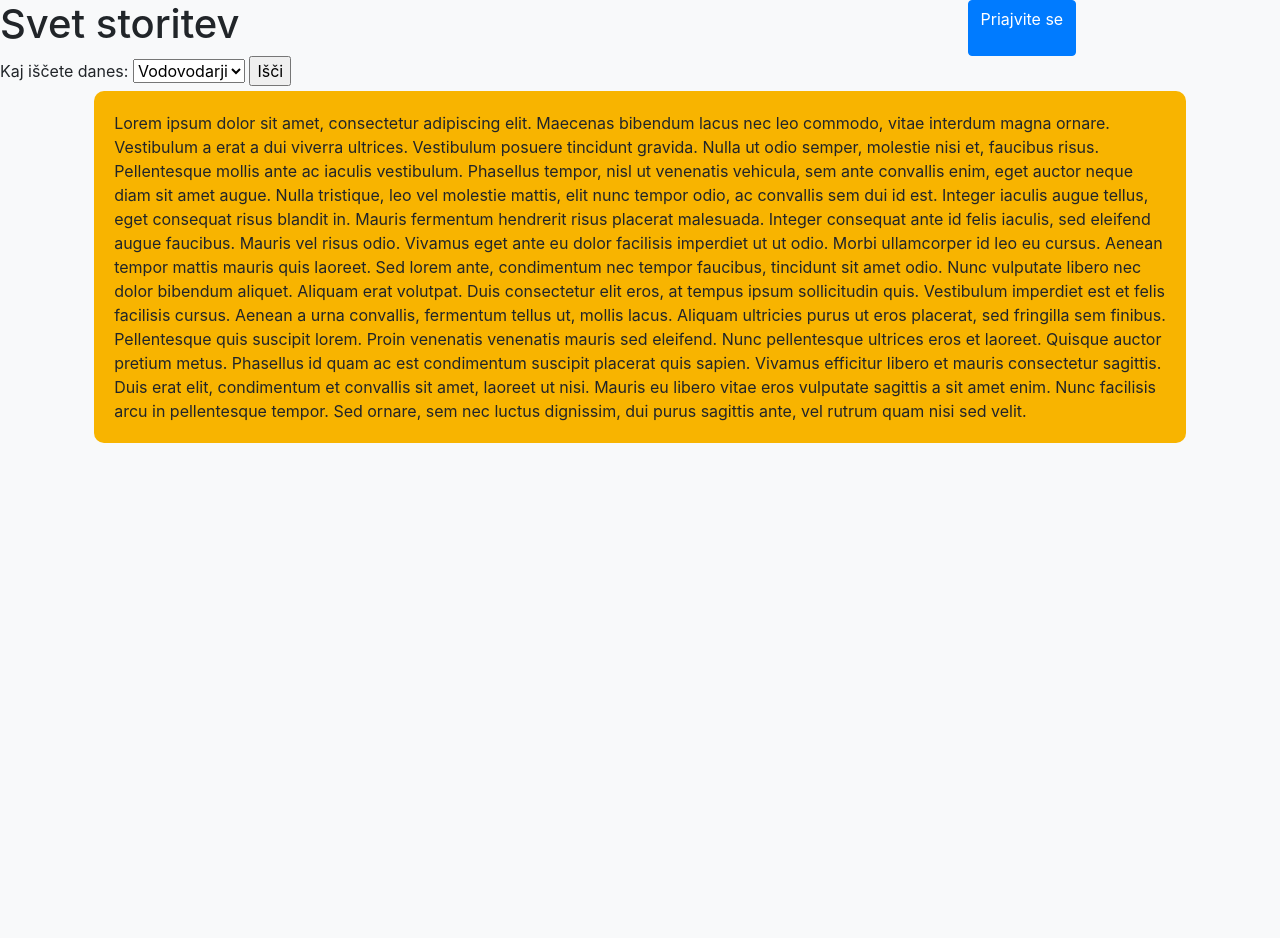
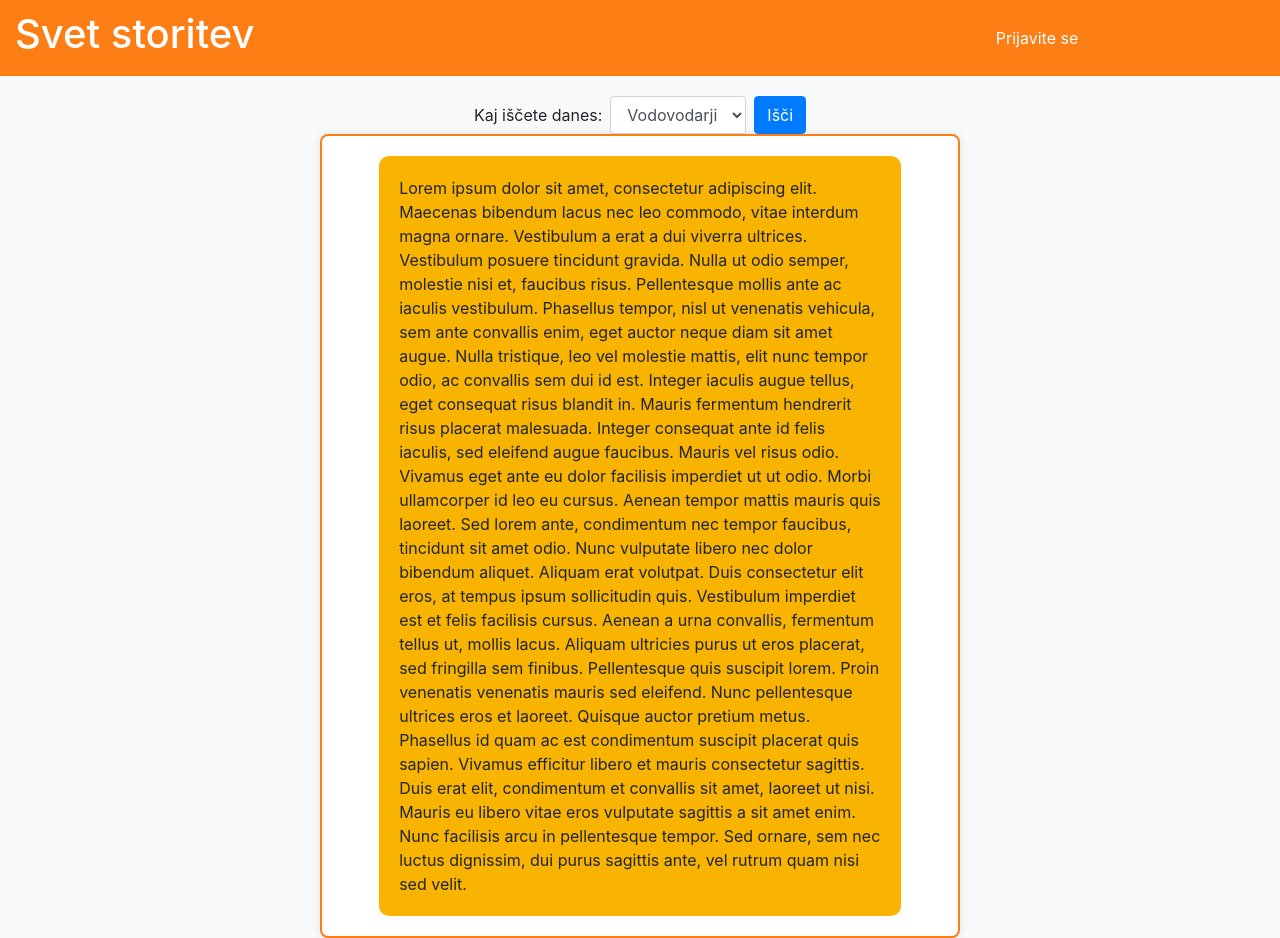
Before and after one commit to OddPixle/SvetStoritev, a PHP site: page /index.php in a window 1280 px wide. Before the commit the page ends 443 px from the top, so only its background shows below. Run offline with PHP 8.4, Linux system fonts and the light colour scheme.

Commit message:
Update index.php

```diff
--- a/index.php
+++ b/index.php
@@ -7,94 +7,84 @@
     <head>
         <title>Svet storitev</title>
         <link rel="stylesheet" href="https://cdn.jsdelivr.net/npm/bootstrap@4.6.2/dist/css/bootstrap.min.css">
+        <link rel="stylesheet" href="CSS/index.css">
         <link rel="stylesheet" href="CSS/main.css">
-        <link rel="stylesheet" href="CSS/index.css">
   <script src="https://cdn.jsdelivr.net/npm/jquery@3.7.1/dist/jquery.slim.min.js"></script>
   <script src="https://cdn.jsdelivr.net/npm/popper.js@1.16.1/dist/umd/popper.min.js"></script>
   <script src="https://cdn.jsdelivr.net/npm/bootstrap@4.6.2/dist/js/bootstrap.bundle.min.js"></script>
     </head>
     <body>
-        <div class=".container-fluid">
-        <div class="row">
+    <div class="container-fluid header">
+        <div class="row align-items-center">
             <h1 class="col-sm-9">Svet storitev</h1>
-        <?PHP
-        //username
+            <?php
             if(isset($_SESSION['ime'])){
                 $i=$_SESSION['ime'];
                 $p=$_SESSION['priimek'];
-            echo '<div class="col-sm-1 text-center margin-auto">'.$i.' '.$p.'</div>';
-            echo '<a href="uporabniki/settings.php" class="col-sm-1 text-center margin-auto"><img class="settings" src="uporabljeneSlike/cog.png"></a>';
-            echo '<a href="uporabniki/odjava.php" class="btn btn-primary scol-sm-1 text-center margin-auto">Odjava</a>';
-        }else{
-            echo '<a href="uporabniki/prijava_uporabnika.php" class="btn btn-primary">Priajvite se</a>';
+                echo '<div class="col-sm-1 text-center user-info">'.$i.' '.$p.'</div>';
+                echo '<a href="uporabniki/settings.php" class="col-sm-1 text-center"><img class="settings" src="uporabljeneSlike/cog.png"></a>';
+                echo '<a href="uporabniki/odjava.php" class="btn btn-primary col-sm-1 text-center">Odjava</a>';
+            } else {
+                echo '<a href="uporabniki/prijava_uporabnika.php" class="btn btn-primary col-sm-1">Prijavite se</a>';
             }
             ?>
         </div>
     </div>
-        <div class=".container-fluid">
-            <form action="#" method="post">
-                <label for="serviceType">Kaj iščete danes:</label>
-                <select id="serviceType" name="storitev">
+    <div class="container-fluid">
+        <form action="#" method="post" class="form-inline justify-content-center">
+            <label for="serviceType" class="mr-2">Kaj iščete danes:</label>
+            <select id="serviceType" name="storitev" class="form-control mr-2">
                 <option value="vodovodar">Vodovodarji</option>
                 <option value="keramicar">Keramičarji</option>
             </select>
-                <input type="submit" value="Išči">
+            <input type="submit" value="Išči" class="btn btn-primary">
         </form>
     </div>
-        <?PHP
+    <?php
     if(isset($_POST['storitev'])){
-        $sql="SELECT st.id, k.ime as kraj, s.ime as storitev, st.dodatki, u.ime, u.priimek FROM storitveniki st
+        $sql = "SELECT st.id, k.ime as kraj, s.ime as storitev, st.dodatki, u.ime, u.priimek
+                FROM storitveniki st
                 INNER JOIN storitev s ON s.id=st.storitev_id
                 INNER JOIN kraji k ON k.id=st.kraj_id
                 INNER JOIN uporabniki u ON u.id=st.uporabnik_id
-              WHERE s.ime=lower('".$_POST ['storitev']."')";
-        $storitveniki=mysqli_query($link,$sql);
+                WHERE s.ime=lower('".$_POST['storitev']."')";
+        $storitveniki = mysqli_query($link, $sql);
+
         if(mysqli_num_rows($storitveniki)){
-            while($prikaz=mysqli_fetch_array($storitveniki)){
-            $sqlSlike="SELECT filename FROM slike_storitveniki WHERE storitvenik_id='".$prikaz['id']."'";
-            $slike=mysqli_query($link, $sqlSlike);
-            echo '<div class="storitveniki_prikaz">';
-            //slideshow
-            $count=0;
-            $all=5;
-            while($row=mysqli_fetch_array($slike)){
+            while($prikaz = mysqli_fetch_array($storitveniki)){
+                $sqlSlike = "SELECT pot FROM slike_storitveniki WHERE storitvenik_id='".$prikaz['id']."'";
+                $slike = mysqli_query($link, $sqlSlike);
+                echo '<div class="container">';
+                echo '<div class="slideshow-text-container">';
+                echo '<div class="slideshow-container">';
+                $count = 0;
+                while($row = mysqli_fetch_array($slike)){
                     $count++;
-                echo'<div class="mySlides fade">
-                <div class="numbertext">'.$count.' /'.$all.'</div>
-                <img src="'.$row['filename'].'" style="width:100%">
-                <a class="prev" onclick="plusSlides(-1)">&#10094;</a>
-                <a class="next" onclick="plusSlides(1)">&#10095;</a>
-              </div>';
-            }
-            echo "<div class='ime'>".$prikaz['ime']." ".$prikaz['priimek']."</div>";
-            echo $prikaz['dodatki'];
+                    echo '<div class="mySlides">';
+                    echo '<div class="numbertext">'.$count.' / '.mysqli_num_rows($slike).'</div>';
+                    echo '<img src="'.$row['pot'].'" style="width:100%; height:auto;">';
                     echo '</div>';
                 }
-        }else{
-            echo 'Tukaj še ni storitvenikiv.';
+                echo '<a class="prev" onclick="plusSlides(-1)">&#10094;</a>';
+                echo '<a class="next" onclick="plusSlides(1)">&#10095;</a>';
+                echo '</div>'; // End of slideshow container
+
+                echo '<div class="pisava"><div class="ime">'.$prikaz['ime'].' '.$prikaz['priimek'].'</div>';
+                echo $prikaz['dodatki'];
+                echo '</div></div></div>';
             }
-    }else{
-        echo '<div class=".container"><div class="row justify-content-center"><div class="col-md-10 custom-bg"> Lorem ipsum dolor sit amet, consectetur adipiscing elit. Maecenas bibendum lacus nec leo commodo, vitae interdum magna
-        ornare. Vestibulum a erat a dui viverra ultrices. Vestibulum posuere tincidunt gravida. Nulla ut odio semper, molestie nisi et,
-        faucibus risus. Pellentesque mollis ante ac iaculis vestibulum. Phasellus tempor, nisl ut venenatis vehicula, sem ante convallis
-         enim, eget auctor neque diam sit amet augue. Nulla tristique, leo vel molestie mattis, elit nunc tempor odio, ac convallis sem
-        dui id est. Integer iaculis augue tellus, eget consequat risus blandit in.
+        } else {
+            echo '<div class="container"><div class="row justify-content-center"><div class="col-md-10 custom-bg"> Tukaj še ni storitvenikiov.</div></div></div>';
+        }
+    } else {
+        echo '<div class="container"><div class="row justify-content-center"><div class="col-md-10 custom-bg"> Lorem ipsum dolor sit amet, consectetur adipiscing elit. Maecenas bibendum lacus nec leo commodo, vitae interdum magna ornare. Vestibulum a erat a dui viverra ultrices. Vestibulum posuere tincidunt gravida. Nulla ut odio semper, molestie nisi et, faucibus risus. Pellentesque mollis ante ac iaculis vestibulum. Phasellus tempor, nisl ut venenatis vehicula, sem ante convallis enim, eget auctor neque diam sit amet augue. Nulla tristique, leo vel molestie mattis, elit nunc tempor odio, ac convallis sem dui id est. Integer iaculis augue tellus, eget consequat risus blandit in.
 
-        Mauris fermentum hendrerit risus placerat malesuada. Integer consequat ante id felis iaculis, sed eleifend augue faucibus.
-        Mauris vel risus odio. Vivamus eget ante eu dolor facilisis imperdiet ut ut odio. Morbi ullamcorper id leo eu cursus. Aenean
-        tempor mattis mauris quis laoreet. Sed lorem ante, condimentum nec tempor faucibus, tincidunt sit amet odio. Nunc vulputate
-        libero nec dolor bibendum aliquet. Aliquam erat volutpat. Duis consectetur elit eros, at tempus ipsum sollicitudin quis.
-        Vestibulum imperdiet est et felis facilisis cursus. Aenean a urna convallis, fermentum tellus ut, mollis lacus. Aliquam
-        ultricies purus ut eros placerat, sed fringilla sem finibus. Pellentesque quis suscipit lorem.
+        Mauris fermentum hendrerit risus placerat malesuada. Integer consequat ante id felis iaculis, sed eleifend augue faucibus. Mauris vel risus odio. Vivamus eget ante eu dolor facilisis imperdiet ut ut odio. Morbi ullamcorper id leo eu cursus. Aenean tempor mattis mauris quis laoreet. Sed lorem ante, condimentum nec tempor faucibus, tincidunt sit amet odio. Nunc vulputate libero nec dolor bibendum aliquet. Aliquam erat volutpat. Duis consectetur elit eros, at tempus ipsum sollicitudin quis. Vestibulum imperdiet est et felis facilisis cursus. Aenean a urna convallis, fermentum tellus ut, mollis lacus. Aliquam ultricies purus ut eros placerat, sed fringilla sem finibus. Pellentesque quis suscipit lorem.
 
-        Proin venenatis venenatis mauris sed eleifend. Nunc pellentesque ultrices eros et laoreet. Quisque auctor pretium metus.
-        Phasellus id quam ac est condimentum suscipit placerat quis sapien. Vivamus efficitur libero et mauris consectetur sagittis.
-        Duis erat elit, condimentum et convallis sit amet, laoreet ut nisi. Mauris eu libero vitae eros vulputate sagittis a sit amet
-        enim. Nunc facilisis arcu in pellentesque tempor. Sed ornare, sem nec luctus dignissim, dui purus sagittis ante, vel rutrum
-        quam nisi sed velit.</div></div></div>';
+        Proin venenatis venenatis mauris sed eleifend. Nunc pellentesque ultrices eros et laoreet. Quisque auctor pretium metus. Phasellus id quam ac est condimentum suscipit placerat quis sapien. Vivamus efficitur libero et mauris consectetur sagittis. Duis erat elit, condimentum et convallis sit amet, laoreet ut nisi. Mauris eu libero vitae eros vulputate sagittis a sit amet enim. Nunc facilisis arcu in pellentesque tempor. Sed ornare, sem nec luctus dignissim, dui purus sagittis ante, vel rutrum quam nisi sed velit.</div></div></div>';
     }
     ?>
-<!--slideshow delovanje-->
+<!-- Slideshow functionality -->
 <script>
 let slideIndex = 1;
 showSlides(slideIndex);
@@ -105,7 +95,7 @@
 
 function showSlides(n) {
     let i;
-    let slides = document.getElementsByClassName("slides");
+    let slides = document.getElementsByClassName("mySlides");
     if (n > slides.length) {slideIndex = 1}
     if (n < 1) {slideIndex = slides.length}
     for (i = 0; i < slides.length; i++) {
@@ -114,5 +104,5 @@
     slides[slideIndex-1].style.display = "block";
 }
 </script>
-    <body>
+    </body>
     </html>
```
Lines whose indentation alone changed are shown as unchanged.
